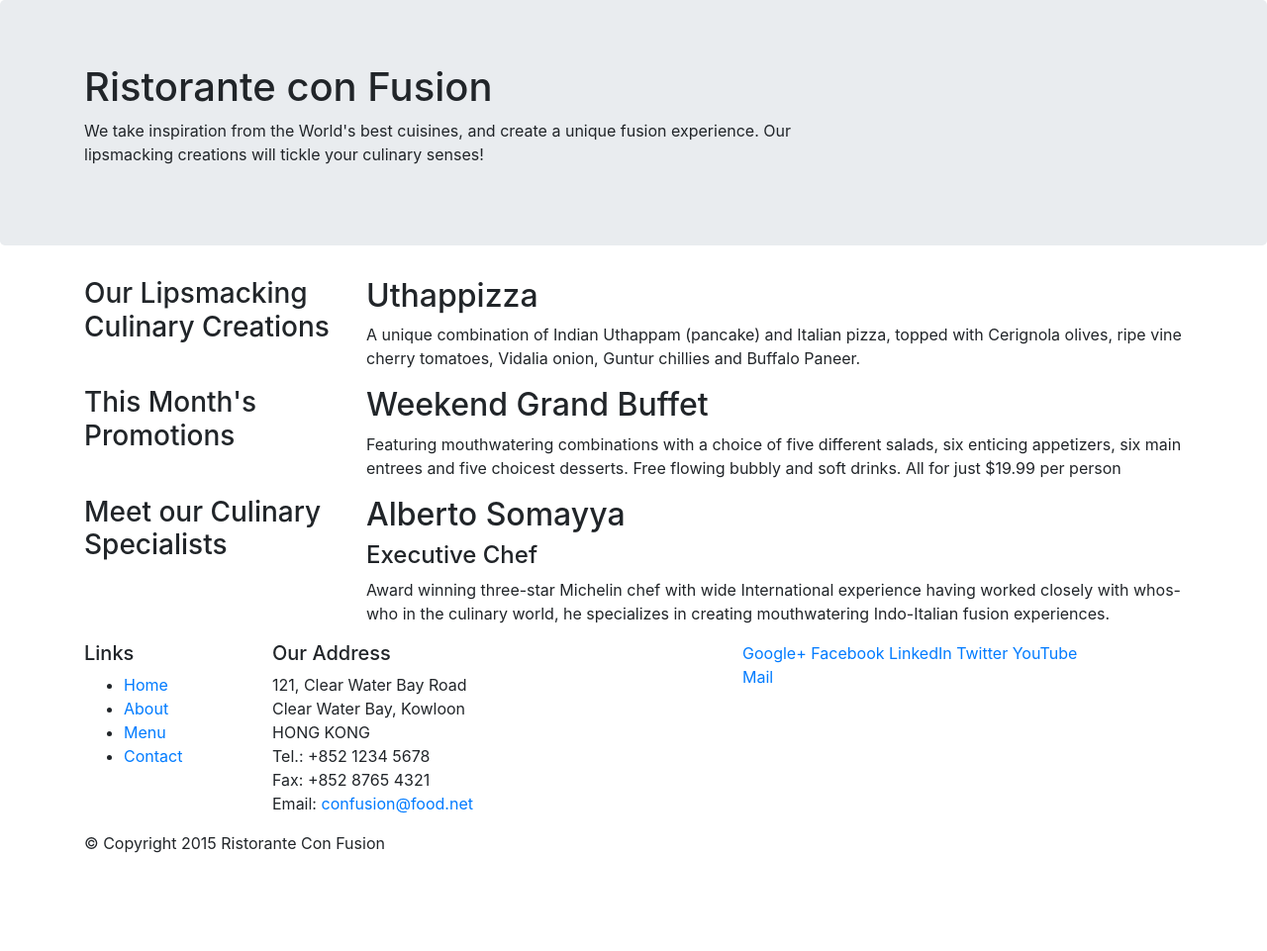
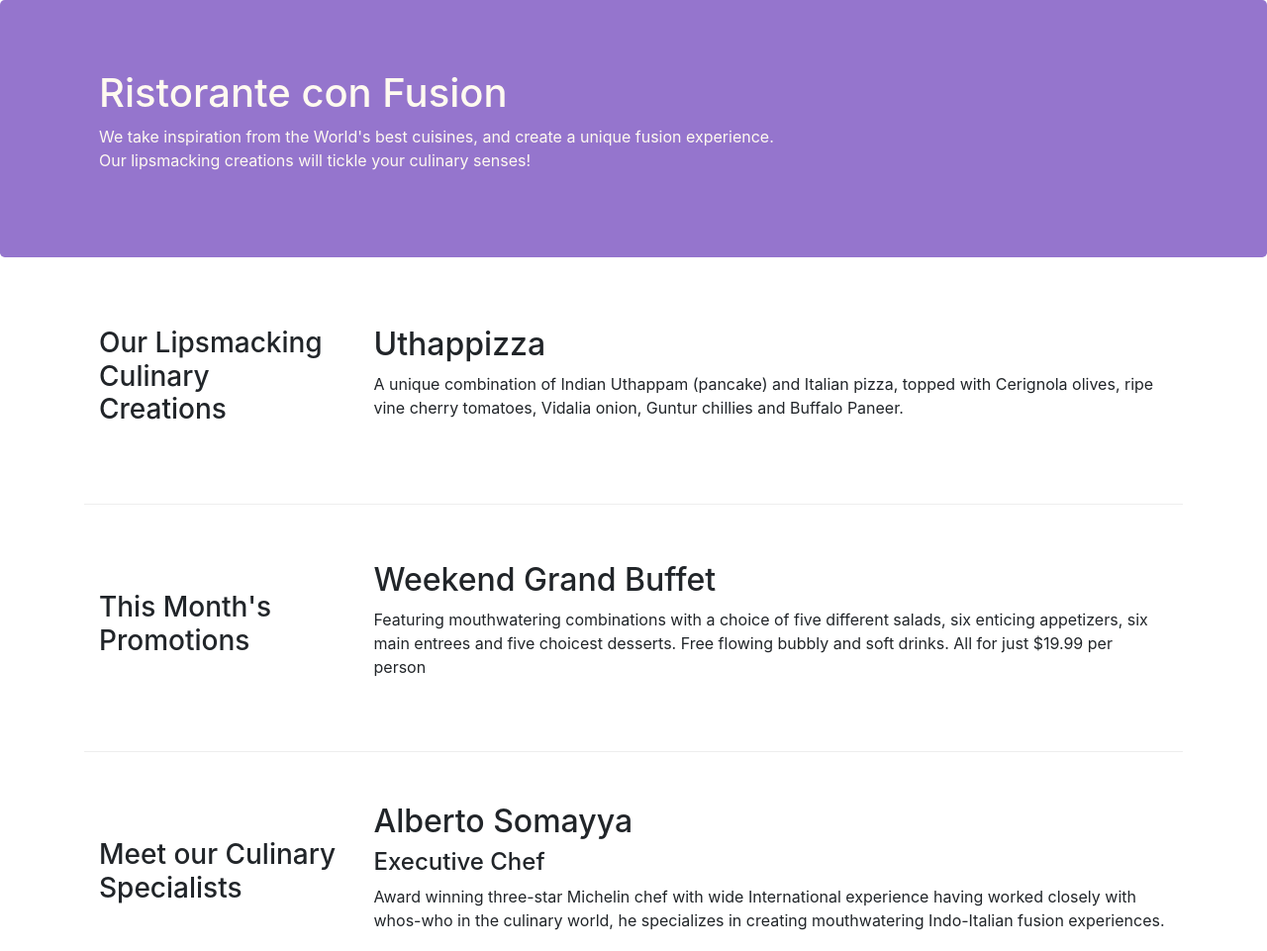
Before and after one commit to ajosyula/conFusion-bs, a website: page index.html in a window 1280 px wide. Shown: the top 961 px of the page at 99% size. Before the commit the page ends 880 px from the top, so only its background shows below. Drawn offline with nearby package versions, Linux system fonts and the light colour scheme.

Commit message:
some css styling

```diff
--- /dev/null
+++ b/css/styles.css
@@ -0,0 +1,30 @@
+.row-header {
+    margin: 0px auto;
+    padding: 0px auto;
+}
+
+.row-content {
+    margin: 0px auto;
+    padding: 50px 0px 50px 0px;
+    border-bottom: 1px ridge;
+    min-height: 250px;
+}
+
+.footer {
+    background-color: #D1C4E9;
+    margin: 0px;
+    padding: 20px 0px 20px 0px;
+}
+
+.jumbotron {
+    padding:70px 30px 70px 30px;
+    margin: 0px auto;
+    background: #9575CD;
+    color: floralwhite;
+}
+
+.address {
+    font-size: 80%;
+    margin: 0px;
+    color: #0f0f0f;
+}
--- a/index.html
+++ b/index.html
@@ -9,6 +9,7 @@
 
     <!-- Bootstrap CSS -->
     <link rel="stylesheet" href="node_modules/bootstrap/dist/css/bootstrap.min.css">
+    <link rel="stylesheet" href="css/styles.css">
     <title>Ristorante Con Fusion</title>
 </head>
 
@@ -16,7 +17,7 @@
 
     <header class="jumbotron">
         <div class="container">
-            <div class="row">
+            <div class="row row-header">
                 <div class="col-12 col-sm-8">
                     <h1>Ristorante con Fusion</h1>
                     <p>We take inspiration from the World's best cuisines, and create a unique fusion experience. Our lipsmacking creations will tickle your culinary senses!</p>
@@ -28,18 +29,18 @@
     </header>
 
     <div class="container">
-        <div class="row">
-            <div class="col-sm-4 push-sm-8 col-md-3 push-md-9">
+        <div class="row row-content align-items-center">
+            <div class="col-sm-4 col-md-3 flex-last">
                 <h3>Our Lipsmacking Culinary Creations</h3>
             </div>
-            <div class="col-sm pull-sm-4 col-md pull-md-3">
+            <div class="col-sm col-md flex-first">
                 <h2>Uthappizza</h2>
                 <p>A unique combination of Indian Uthappam (pancake) and Italian pizza, topped with Cerignola olives, ripe vine cherry tomatoes, Vidalia onion, Guntur chillies and Buffalo Paneer.</p>
             </div>
         </div>
 
 
-        <div class="row">
+        <div class="row row-content align-items-center">
             <div class="col-sm-4 col-md-3">
                 <h3>This Month's Promotions</h3>
             </div>
@@ -49,11 +50,11 @@
             </div>
         </div>
 
-        <div class="row">
-            <div class="col-sm-4 push-sm-8 col-md-3 push-md-9">
+        <div class="row row-content align-items-center">
+            <div class="col-sm-4 col-md-3 flex-last">
                 <h3>Meet our Culinary Specialists</h3>
             </div>
-            <div class="col-sm pull-sm-4 col-md pull-md-3">
+            <div class="col-sm col-md flex-first">
                 <h2>Alberto Somayya</h2>
                 <h4>Executive Chef</h4>
                 <p>Award winning three-star Michelin chef with wide International experience having worked closely with whos-who in the culinary world, he specializes in creating mouthwatering Indo-Italian fusion experiences. </p>
@@ -61,12 +62,12 @@
         </div>
     </div>
 
-    <footer>
+    <footer class="footer">
         <div class="container">
             <div class="row">
                 <div class="col-5 col-sm-2">
                     <h5>Links</h5>
-                    <ul>
+                    <ul class="list-unstyled">
                         <li><a href="#">Home</a></li>
                         <li><a href="#">About</a></li>
                         <li><a href="#">Menu</a></li>
@@ -84,8 +85,8 @@
 		              Email: <a href="mailto:confusion@food.net">confusion@food.net</a>
 		           </address>
                 </div>
-                <div class="col col-sm-4">
-                    <div>
+                <div class="col col-sm-4 align-self-center">
+                    <div style="text-align: center">
                         <a href="http://google.com/+">Google+</a>
                         <a href="http://www.facebook.com/profile.php?id=">Facebook</a>
                         <a href="http://www.linkedin.com/in/">LinkedIn</a>
@@ -95,7 +96,7 @@
                     </div>
                 </div>
            </div>
-           <div class="row">
+           <div class="row justify-content-center">
                 <div class="col-auto">
                     <p>© Copyright 2015 Ristorante Con Fusion</p>
                 </div>
```
